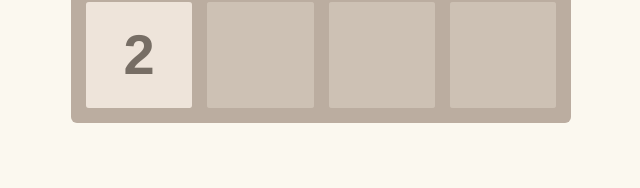
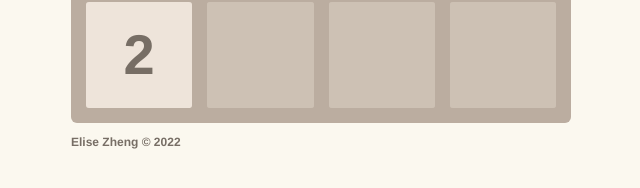
Before and after one commit to elisezhg/2048, a plain HTML site: page index.html in a window 1280 px wide. Shown: the part 552-740 px from the top of the page, without its empty margins (319-959 px from the left). Drawn offline with nearby package versions, Linux system fonts and the light colour scheme.

Commit message:
Add footer and fix icon

```diff
--- a/css/style.css
+++ b/css/style.css
@@ -83,6 +83,11 @@ button:hover {
   background: var(--tile-2);
   color: var(--dark-gray);
   cursor: pointer;
+}
+
+.footer {
+  font-size: 12px;
+  margin-top: 12px;
 }
 
 .board {
--- a/index.html
+++ b/index.html
@@ -4,7 +4,7 @@
     <script src="https://ajax.googleapis.com/ajax/libs/jquery/3.6.0/jquery.min.js"></script>
     <script src="js/index.js"></script>
     <link rel="stylesheet" href="css/style.css"></link>
-    <link rel="icon" type="image/png" href="/assets/favicon.ico"></link>
+    <link rel="icon" type="image/png" href="/assets/favicon.ico?"></link>
 
     <title>2048</title>
   </head>
@@ -35,5 +35,9 @@
       <div class="board-layout board-layout-tiles">
       </div>
     </div>
+
+    <div class="footer">
+      Elise Zheng &copy; 2022
+    </div>
   </body>
 </html>
```
